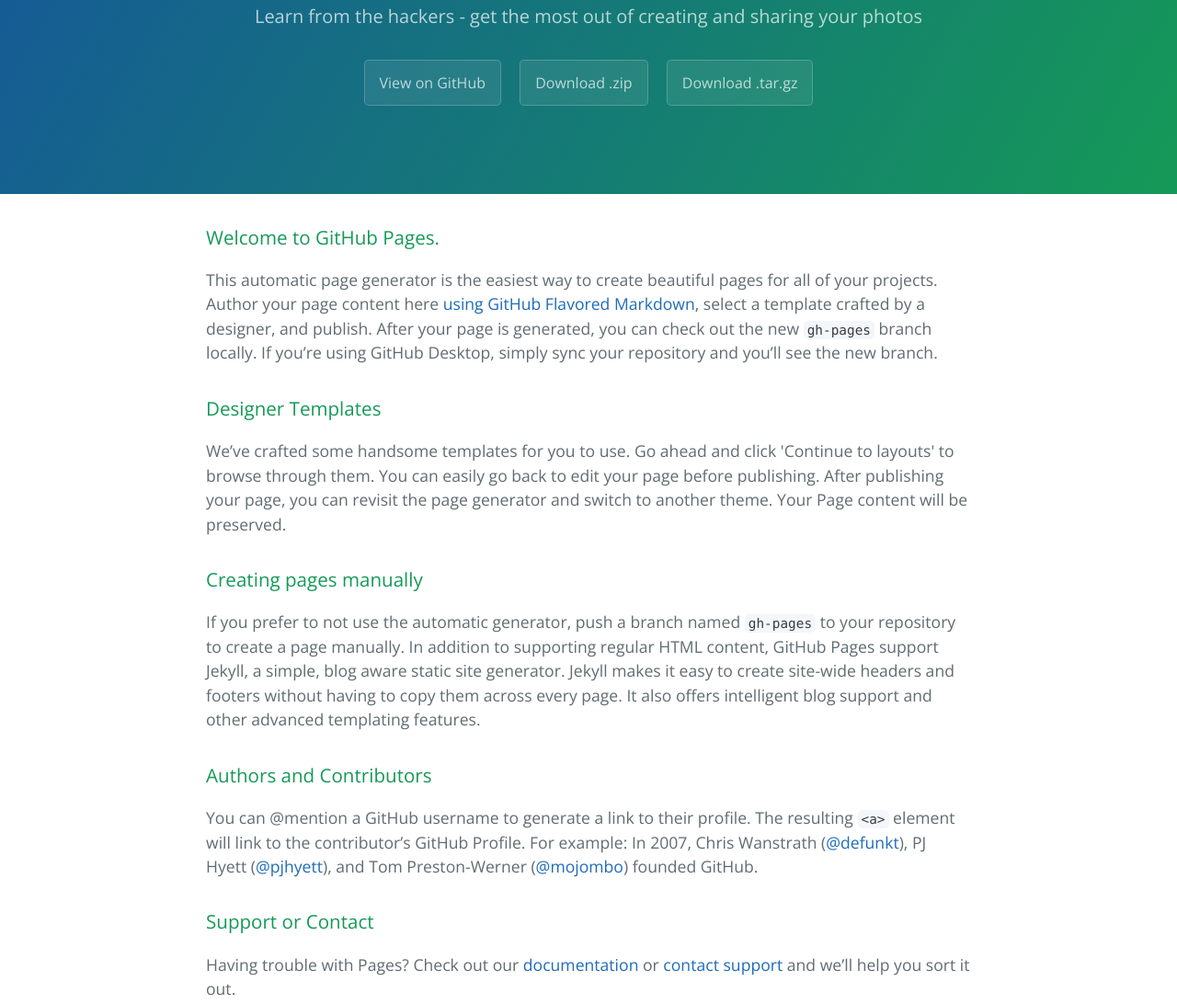
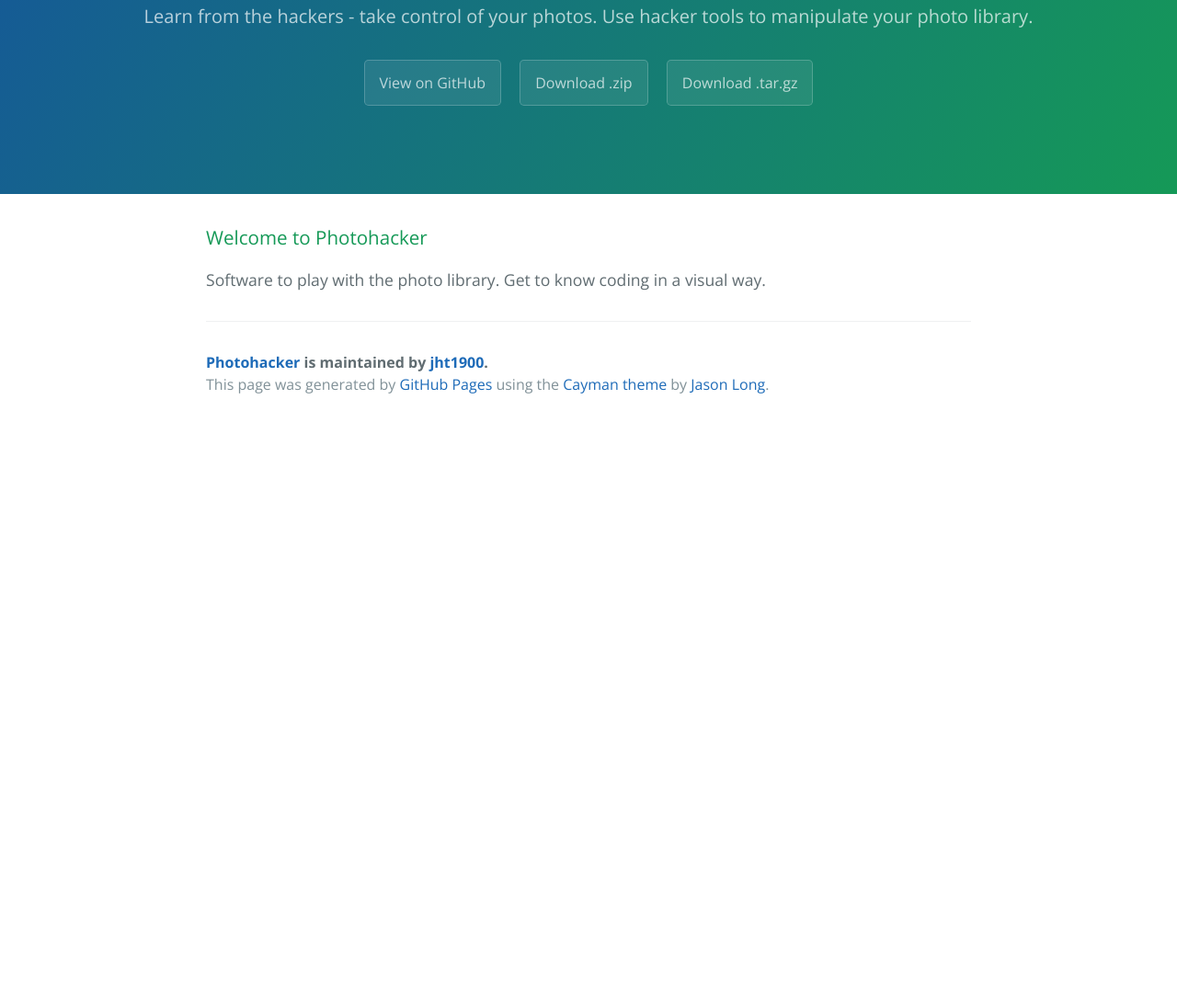
Before and after one commit to jht1900/photohacker, a plain HTML site: page index.html in a window 1280 px wide. Shown: the part 172-1264 px from the top of the page at 92% size. After the commit the page ends 800 px from the top, so only its background shows below. Drawn offline with nearby package versions, Linux system fonts and the light colour scheme.

```diff
--- a/index.html
+++ b/index.html
@@ -12,7 +12,7 @@
   <body>
     <section class="page-header">
       <h1 class="project-name">Photohacker</h1>
-      <h2 class="project-tagline">Learn from the hackers - get the most out of creating and sharing your photos</h2>
+      <h2 class="project-tagline">Learn from the hackers - take control of your photos. Use hacker tools to manipulate your photo library.</h2>
       <a href="https://github.com/jht1900/photohacker" class="btn">View on GitHub</a>
       <a href="https://github.com/jht1900/photohacker/zipball/master" class="btn">Download .zip</a>
       <a href="https://github.com/jht1900/photohacker/tarball/master" class="btn">Download .tar.gz</a>
@@ -20,29 +20,10 @@
 
     <section class="main-content">
       <h3>
-<a id="welcome-to-github-pages" class="anchor" href="#welcome-to-github-pages" aria-hidden="true"><span aria-hidden="true" class="octicon octicon-link"></span></a>Welcome to GitHub Pages.</h3>
+<a id="welcome-to-photohacker" class="anchor" href="#welcome-to-photohacker" aria-hidden="true"><span aria-hidden="true" class="octicon octicon-link"></span></a>Welcome to Photohacker</h3>
 
-<p>This automatic page generator is the easiest way to create beautiful pages for all of your projects. Author your page content here <a href="https://guides.github.com/features/mastering-markdown/">using GitHub Flavored Markdown</a>, select a template crafted by a designer, and publish. After your page is generated, you can check out the new <code>gh-pages</code> branch locally. If you’re using GitHub Desktop, simply sync your repository and you’ll see the new branch.</p>
-
-<h3>
-<a id="designer-templates" class="anchor" href="#designer-templates" aria-hidden="true"><span aria-hidden="true" class="octicon octicon-link"></span></a>Designer Templates</h3>
-
-<p>We’ve crafted some handsome templates for you to use. Go ahead and click 'Continue to layouts' to browse through them. You can easily go back to edit your page before publishing. After publishing your page, you can revisit the page generator and switch to another theme. Your Page content will be preserved.</p>
-
-<h3>
-<a id="creating-pages-manually" class="anchor" href="#creating-pages-manually" aria-hidden="true"><span aria-hidden="true" class="octicon octicon-link"></span></a>Creating pages manually</h3>
-
-<p>If you prefer to not use the automatic generator, push a branch named <code>gh-pages</code> to your repository to create a page manually. In addition to supporting regular HTML content, GitHub Pages support Jekyll, a simple, blog aware static site generator. Jekyll makes it easy to create site-wide headers and footers without having to copy them across every page. It also offers intelligent blog support and other advanced templating features.</p>
-
-<h3>
-<a id="authors-and-contributors" class="anchor" href="#authors-and-contributors" aria-hidden="true"><span aria-hidden="true" class="octicon octicon-link"></span></a>Authors and Contributors</h3>
-
-<p>You can @mention a GitHub username to generate a link to their profile. The resulting <code>&lt;a&gt;</code> element will link to the contributor’s GitHub Profile. For example: In 2007, Chris Wanstrath (<a href="https://github.com/defunkt" class="user-mention">@defunkt</a>), PJ Hyett (<a href="https://github.com/pjhyett" class="user-mention">@pjhyett</a>), and Tom Preston-Werner (<a href="https://github.com/mojombo" class="user-mention">@mojombo</a>) founded GitHub.</p>
-
-<h3>
-<a id="support-or-contact" class="anchor" href="#support-or-contact" aria-hidden="true"><span aria-hidden="true" class="octicon octicon-link"></span></a>Support or Contact</h3>
-
-<p>Having trouble with Pages? Check out our <a href="https://help.github.com/pages">documentation</a> or <a href="https://github.com/contact">contact support</a> and we’ll help you sort it out.</p>
+<p>Software to play with the photo library.
+Get to know coding in a visual way.</p>
 
       <footer class="site-footer">
         <span class="site-footer-owner"><a href="https://github.com/jht1900/photohacker">Photohacker</a> is maintained by <a href="https://github.com/jht1900">jht1900</a>.</span>
```
Also changed, not shown: params.json (+2 -2 lines).
